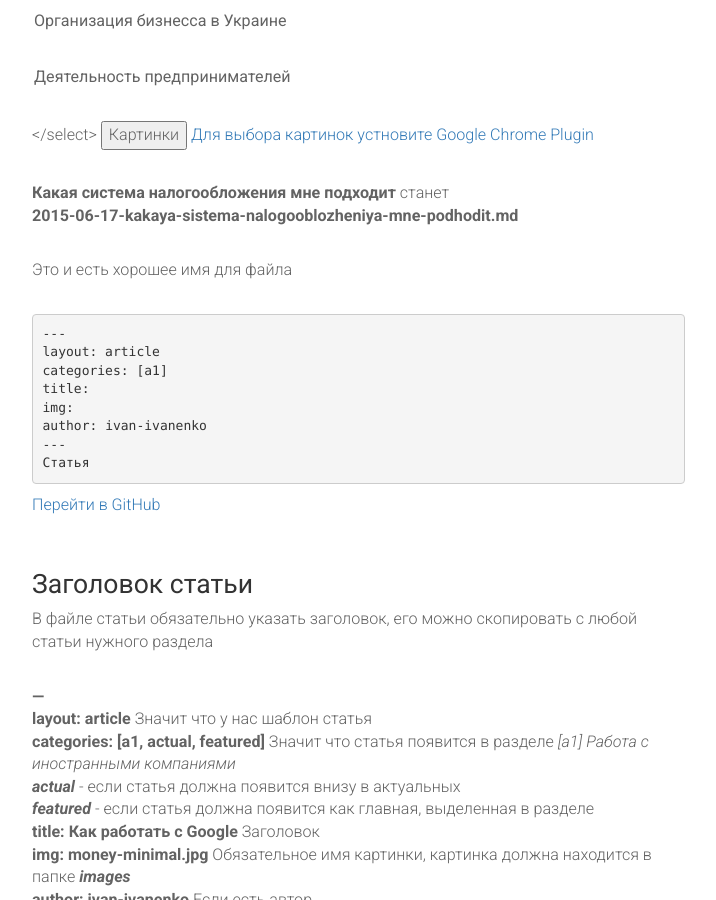
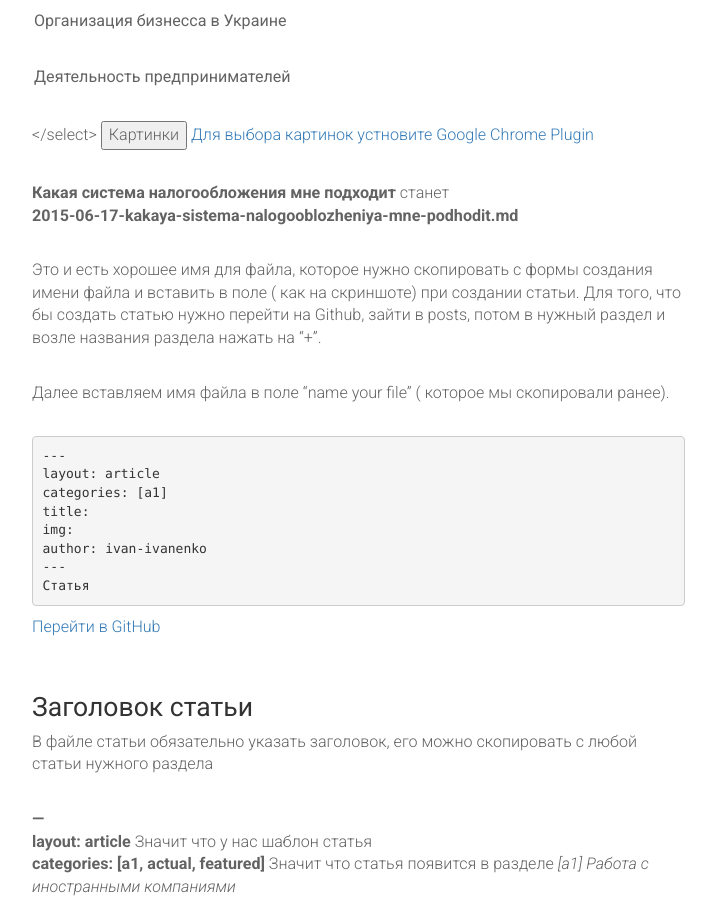
Before and after one commit to itinua/itinua.github.io, a Jekyll site: the page built from content/add-material.md, in a window 1280 px wide and 900 px high, scrolled down 3370 px. Shown: the whole window, without its empty margins (233-949 px from the left). Built offline with Jekyll 4.4.1, drawn with Linux system fonts in a browser that asks for light colours; Markdown is read by kramdown in place of the engine named in the settings.

Commit message:
Update add-material.md

```diff
--- a/content/add-material.md
+++ b/content/add-material.md
@@ -149,7 +149,10 @@ __*Сама статья*__
 станет
 **2015-06-17-kakaya-sistema-nalogooblozheniya-mne-podhodit.md**
 
-Это и есть хорошее имя для файла
+Это и есть хорошее имя для файла, которое нужно скопировать с формы создания имени файла и вставить в поле ( как на скриншоте) при создании статьи. Для того, что бы создать статью нужно перейти на Github, зайти в posts, потом в нужный раздел и возле названия раздела нажать на "+".
+
+Далее вставляем имя файла в поле "name your file" ( которое мы скопировали ранее).
+
 **<font id="btitle3"></font>**
 <pre style="white-space: normal;">
 ---<br/>
```
